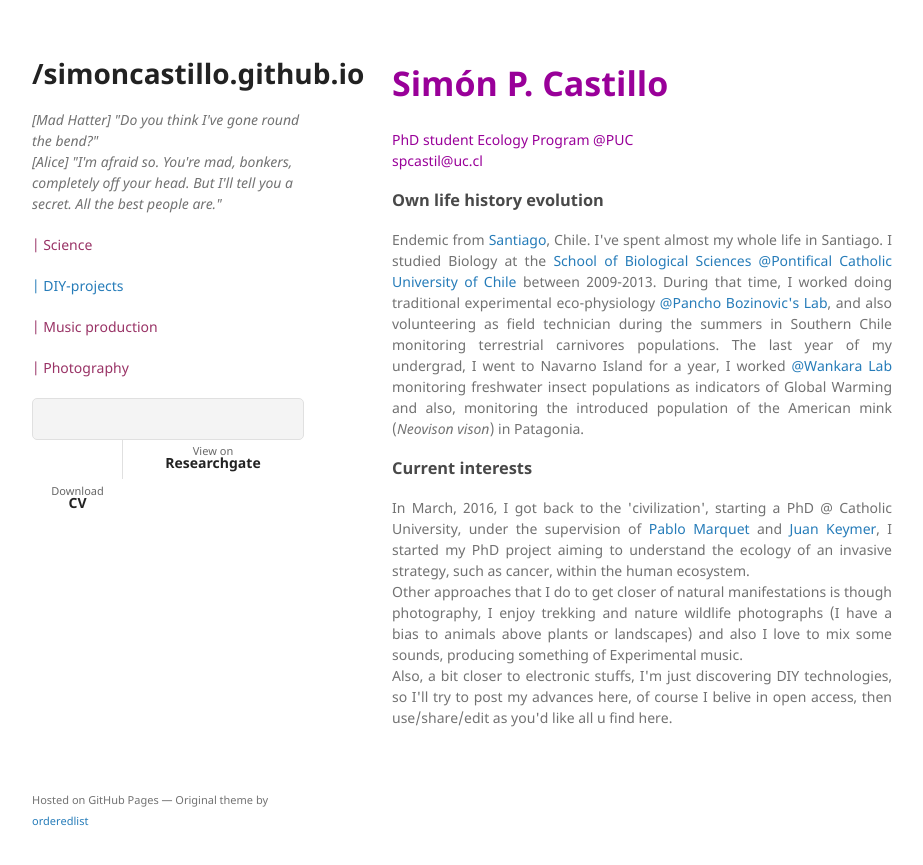
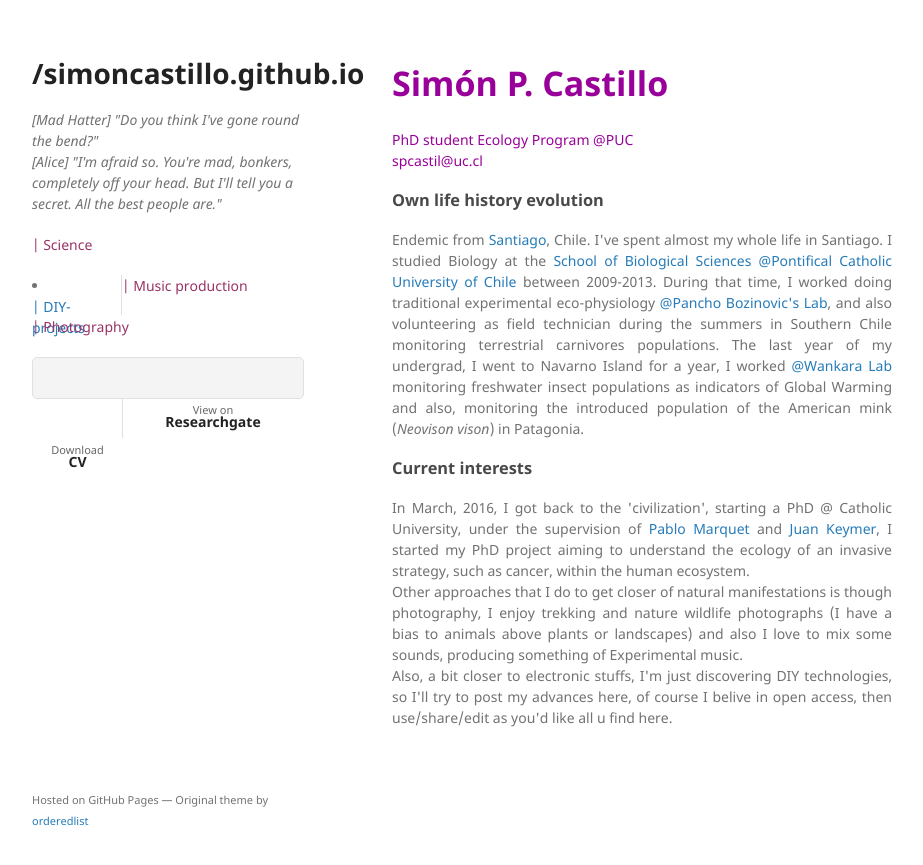
Before and after one commit to SimonCastillo/simoncastillo.github.io, a Jekyll site: the page built from index.md, in a window 1280 px wide. Shown: the top 865 px of the page, without its empty margins (178-1101 px from the left). Built offline with Jekyll 4.4.1, drawn with Linux system fonts in a browser that asks for light colours; our own code applies the rules of GitHub Pages for plain Markdown files.

Commit message:
Update default.html

```diff
--- a/_layouts/default.html
+++ b/_layouts/default.html
@@ -33,7 +33,7 @@ PUBLIC "-//W3C//DTD HTML 4.01//EN"
         {% if site.github.is_user_page %}
             <nav>
         <p class="view"; style="color:#993366;">| Science</p>
-        <p class="view"; style="color:#993366;"><a href= "/DIY">| DIY-projects<a></p>
+                  <li> <p class="view"; style="color:#993366;"><a href= "/DIY">| DIY-projects<a></p></li>
         <p class="view"; style="color:#993366;">| Music production</p>
         <p class="view"; style="color:#993366;">| Photography</p>
             </nav>
```
